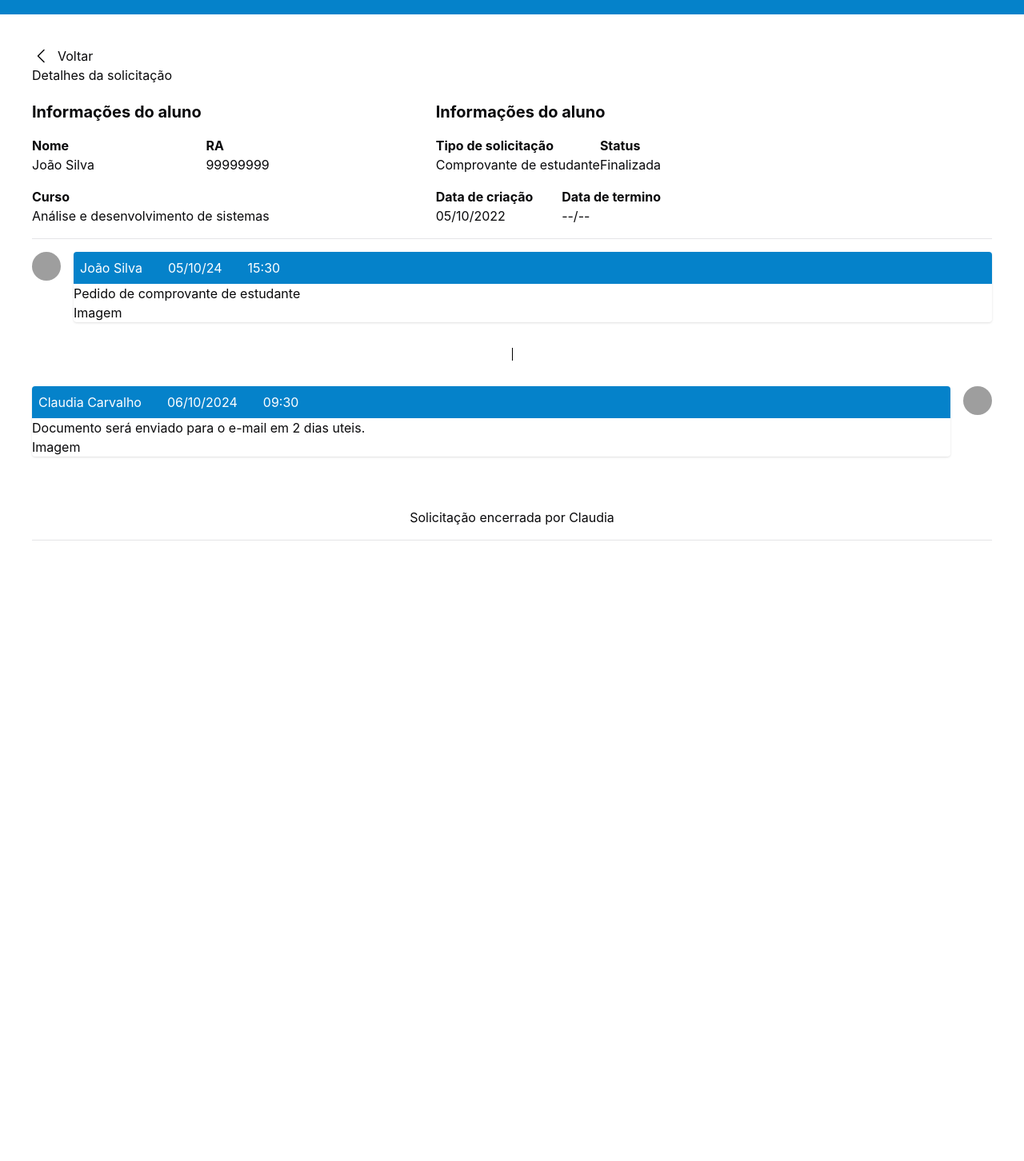
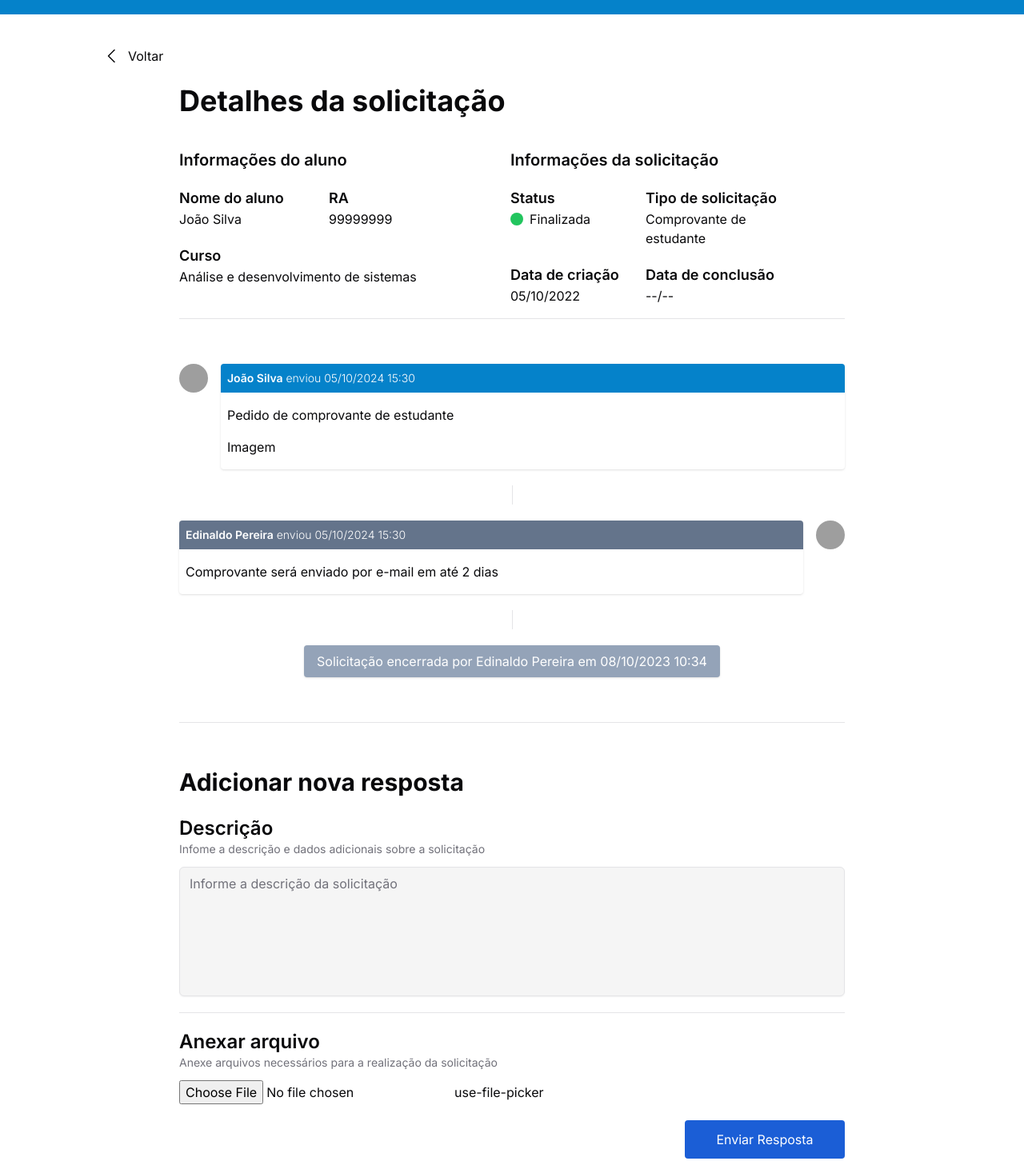
Before and after one commit to RianZenki/Req, a React (Vite) app: page /solicitacao/1 in a window 1280 px wide. Shown: the part 58-1510 px from the top of the page at 80% size. Before the commit the page ends 800 px from the top, so only its background shows below. Built offline with nearby package versions, Linux system fonts and the light colour scheme; grey boxes are pictures that could not be loaded.

Commit message:
feat: improviments

```diff
--- a/src/index.css
+++ b/src/index.css
@@ -1,3 +1,4 @@
+@import url('https://fonts.googleapis.com/css2?family=Inter:wght@100..900&family=Poppins:wght@500;600&display=swap');
 @tailwind base;
 @tailwind components;
 @tailwind utilities;
--- a/src/screens/Home/index.tsx
+++ b/src/screens/Home/index.tsx
@@ -2,28 +2,27 @@ import { columns } from "@/components/RequestTable/columns";
 import { DataTable } from "@/components/RequestTable/data-table";
 import { Button } from "@/components/ui/button";
 import { DropdownMenu, DropdownMenuCheckboxItem, DropdownMenuContent, DropdownMenuLabel, DropdownMenuSeparator, DropdownMenuTrigger } from "@/components/ui/dropdown-menu";
-import {
-   Select,
-   SelectContent,
-   SelectGroup,
-   SelectItem,
-   SelectLabel,
-   SelectTrigger,
-   SelectValue,
-} from "@/components/ui/select";
 import { data } from "@/utils/fake-data";
 import { requestTypes } from "@/utils/request-types";
-import { DropdownMenuCheckboxItemProps } from "@radix-ui/react-dropdown-menu";
 import { ChevronDownIcon } from "@radix-ui/react-icons";
 import { Plus } from "phosphor-react";
 import { useState } from "react";
 import { useNavigate } from "react-router-dom";
 
 export const Home = () => {
-   type Checked = DropdownMenuCheckboxItemProps["checked"]
+  const [access, setAccess] = useState(false);
+  const [disciplineRush, setDisciplineRush] = useState(false);
+  const [signature, setSignature] = useState(false);
+  const [cancellation, setCancellation] = useState(false);
+  const [fatecCard, setFatecCard] = useState(false);
+  const [registrationProof, setRegistrationProof] = useState(false);
+  const [programContent, setProgramContent] = useState(false);
+  const [abandoningSubjects, setAbandoningSubjects] = useState(false);
+  const [schoolRecords, setSchoolRecords] = useState(false);
+  const [information, setInformation] = useState(false);
+  const [contractTemplates, setContractTemplates] = useState(false);
+  const [lockout, setLockout] = useState(false);
 
-  const [showStatusBar, setShowStatusBar] = useState<Checked>(true)
-  const [showActivityBar, setShowActivityBar] = useState<Checked>(false)
   const navigate = useNavigate()
 
    return (
@@ -49,19 +48,89 @@ export const Home = () => {
                />
 
                <div className="flex gap-6">
-                  <Select>
-                     <SelectTrigger className="w-[230px] h-9.25 font-semibold">
-                        <SelectValue placeholder="Tipo de solicitação" />
-                     </SelectTrigger>
-                     <SelectContent>
-                        <SelectGroup>
-                           <SelectLabel>Tipo de solicitação</SelectLabel>
-                              {requestTypes.map(type => (
-                                 <SelectItem key={type} value={type}>{type}</SelectItem>
-                                 ))}
-                        </SelectGroup>
-                     </SelectContent>
-                  </Select>
+                  <DropdownMenu>
+                     <DropdownMenuTrigger className="w-[230px] h-9.25" asChild >
+                        <Button variant="outline" className="flex justify-between font-semibold">
+                        Tipo de solicitação <ChevronDownIcon className="ml-2 h-4 w-4" />
+                        </Button>
+                     </DropdownMenuTrigger>
+                     <DropdownMenuContent className="w-[230px]">
+                        <DropdownMenuLabel>Tipo de solicitação</DropdownMenuLabel>
+                        <DropdownMenuSeparator />
+                           <DropdownMenuCheckboxItem
+                              checked={access}
+                              onCheckedChange={setAccess}
+                              >
+                              Acesso e senhas
+                           </DropdownMenuCheckboxItem>
+                           <DropdownMenuCheckboxItem
+                              checked={disciplineRush}
+                              onCheckedChange={setDisciplineRush}
+                              >
+                              Apressamento de disciplina
+                           </DropdownMenuCheckboxItem>
+                           <DropdownMenuCheckboxItem
+                              checked={signature}
+                              onCheckedChange={setSignature}
+                              >
+                              Assinaturas
+                           </DropdownMenuCheckboxItem>
+                           <DropdownMenuCheckboxItem
+                              checked={cancellation}
+                              onCheckedChange={setCancellation}
+                              >
+                              Cancelamento
+                           </DropdownMenuCheckboxItem>
+                           <DropdownMenuCheckboxItem
+                              checked={fatecCard}
+                              onCheckedChange={setFatecCard}
+                              >
+                              Carteirinha Fatec
+                           </DropdownMenuCheckboxItem>
+                           <DropdownMenuCheckboxItem
+                              checked={registrationProof}
+                              onCheckedChange={setRegistrationProof}
+                              >
+                              Comprovante de matricula
+                           </DropdownMenuCheckboxItem>
+                           <DropdownMenuCheckboxItem
+                              checked={programContent}
+                              onCheckedChange={setProgramContent}
+                              >
+                              Conteúdos programáticos
+                           </DropdownMenuCheckboxItem>
+                           <DropdownMenuCheckboxItem
+                              checked={abandoningSubjects}
+                              onCheckedChange={setAbandoningSubjects}
+                              >
+                              Desitência de disciplinas
+                           </DropdownMenuCheckboxItem>
+                           <DropdownMenuCheckboxItem
+                              checked={schoolRecords}
+                              onCheckedChange={setSchoolRecords}
+                              >
+                              Histórico Escolar
+                           </DropdownMenuCheckboxItem>
+                           <DropdownMenuCheckboxItem
+                              checked={information}
+                              onCheckedChange={setInformation}
+                              >
+                              Informações
+                           </DropdownMenuCheckboxItem>
+                           <DropdownMenuCheckboxItem
+                              checked={contractTemplates}
+                              onCheckedChange={setContractTemplates}
+                              >
+                              Modelos de Contratos
+                           </DropdownMenuCheckboxItem>
+                           <DropdownMenuCheckboxItem
+                              checked={lockout}
+                              onCheckedChange={setLockout}
+                              >
+                              Trancamento
+                           </DropdownMenuCheckboxItem>
+                     </DropdownMenuContent>
+                  </DropdownMenu>
 
                   <DropdownMenu>
                      <DropdownMenuTrigger className="w-[180px] h-9.25" asChild >
@@ -73,17 +142,17 @@ export const Home = () => {
                         <DropdownMenuLabel>Status</DropdownMenuLabel>
                         <DropdownMenuSeparator />
                         <DropdownMenuCheckboxItem
-                           checked={showStatusBar}
-                           onCheckedChange={setShowStatusBar}
+                           checked={access}
+                           onCheckedChange={setAccess}
                            >
                            Em andamento
                         </DropdownMenuCheckboxItem>
-                        <DropdownMenuCheckboxItem
-                           checked={showActivityBar}
-                           onCheckedChange={setShowActivityBar}
+                        {/* <DropdownMenuCheckboxItem
+                           checked={requestType.abandoningSubjects}
+                           onCheckedChange={() => setRequestType(prev => ({...requestType, abandoningSubjects: !prev.abandoningSubjects}))}
                            >
                            Finalizado
-                        </DropdownMenuCheckboxItem>
+                        </DropdownMenuCheckboxItem> */}
                      </DropdownMenuContent>
                   </DropdownMenu>
                </div>
--- a/src/screens/NewRequest/index.tsx
+++ b/src/screens/NewRequest/index.tsx
@@ -6,9 +6,9 @@ import { requestTypes } from "@/utils/request-types"
 
 export const NewRequest = () => {
    return (
-      <div className="w-full max-w-[1600px] px-20 mx-auto mt-10 flex flex-col gap-6">
+      <div className="w-full max-w-[1600px] px-32 mx-auto mt-10 flex flex-col gap-6">
          <NavBar />
-         <div className="px-36 flex flex-col gap-4">
+         <div className="px-24 flex flex-col gap-4">
             <div>
                <h2 className="text-4xl font-bold mb-1">Nova solicitação</h2>
                <p className="text-muted-foreground">Crie uma nova solicitação</p>
@@ -18,7 +18,7 @@ export const NewRequest = () => {
 
             <form className="flex flex-col gap-5">
                <section>
-                  <label htmlFor="request-type" className="inline-block font-bold text-2xl">Tipo da solicitação</label>
+                  <label htmlFor="request-type" className="inline-block font-semibold text-2xl">Tipo da solicitação</label>
                   <p className="text-muted-foreground text-sm mb-3">Selecione o tipo da solicitação</p>
                      <Select>
                         <SelectTrigger id="request-type" className="w-full h-14 text-base border-none shadow-none  bg-[#f5f5f5] focus:outline focus:outline-brandColor-700 focus-within:outline-1">
@@ -38,15 +38,15 @@ export const NewRequest = () => {
                <Separator />
 
                <section>
-                  <label htmlFor="description" className="inline-block font-bold text-2xl">Descrição</label>
+                  <label htmlFor="description" className="inline-block font-semibold text-2xl">Descrição</label>
                   <p className="text-muted-foreground text-sm mb-3">Infome a descrição e dados adicionais sobre a solicitação</p>
-                  <Textarea id="description" placeholder="Informe a descrição da solicitação" rows={6} className="resize-none text-base focus-visible:ring-brandColor-700" />
+                  <Textarea id="description" placeholder="Informe a descrição da solicitação" rows={6} className="resize-none text-base bg-[#f5f5f5] focus-visible:ring-brandColor-700" />
                </section>
 
                <Separator />
 
                <section>
-                  <label htmlFor="" className="inline-block font-bold text-2xl">Anexar arquivo</label>
+                  <label htmlFor="" className="inline-block font-semibold text-2xl">Anexar arquivo</label>
                   <p className="text-muted-foreground text-sm mb-3">Anexe arquivos necessários para a realização da solicitação</p>
                   <input type="file" name="" id="" />
                   use-file-picker
--- a/src/screens/Request/index.tsx
+++ b/src/screens/Request/index.tsx
@@ -1,52 +1,58 @@
 import { NavBar } from "@/components/NavBar"
 import { Avatar, AvatarFallback, AvatarImage } from "@/components/ui/avatar"
 import { Separator } from "@/components/ui/separator"
+import { Textarea } from "@/components/ui/textarea"
 
 export const Request = () => {
    return (
-      <div className="p-10">
+      <div className="w-full max-w-[1600px] px-32 mx-auto mt-10 flex flex-col gap-6">
          <NavBar />
-         <div className="flex flex-col gap-4">
-            <section className="space-y-5">
-               <h2>Detalhes da solicitação</h2>
-               <div className="flex gap-52">
-                  <section className="flex flex-col gap-4">
-                     <h3 className="text-xl font-bold">Informações do aluno</h3>
-                     <div className="flex justify-between">
-                        <div className="">
-                           <strong>Nome</strong>
+         <div className="px-24 flex flex-col gap-4">
+            <section className="space-y-10">
+               <h2 className="text-4xl font-bold">Detalhes da solicitação</h2>
+               <div className="flex w-full justify-between gap-10">
+                  <section className="flex flex-col gap-5 w-full max-w-[500px]">
+                     <h3 className="text-xl font-semibold">Informações do aluno</h3>
+                     <div className="flex">
+                        <div className="w-[50%]">
+                           <strong className="text-lg font-semibold">Nome do aluno</strong>
                            <p>João Silva</p>
                         </div>
-                        <div className="">
-                           <strong>RA</strong>
+                        <div className="w-[50%]">
+                           <strong className="text-lg font-semibold">RA</strong>
                            <p>99999999</p>
                         </div>
                      </div>
-                     <div>
-                        <strong>Curso</strong>
+                     <div className="flex">
+                        <div className="w-[100%]">
+                           <strong className="text-lg font-semibold">Curso</strong>
                            <p>Análise e desenvolvimento de sistemas</p>
+                        </div>
                      </div>
                   </section>
 
-                  <section className="flex flex-col gap-4">
-                     <h3 className="text-xl font-bold">Informações do aluno</h3>
-                     <div className="flex justify-between">
-                        <div>
-                           <strong>Tipo de solicitação</strong>
-                           <p>Comprovante de estudante</p>
-                        </div>
-                        <div>
-                           <strong>Status</strong>
+                  <section className="flex flex-col gap-5 pr-20 w-full max-w-[500px]">
+                     <h3 className="text-xl font-semibold">Informações da solicitação</h3>
+                     <div className="flex">
+                        <div className="w-[50%]">
+                           <strong className="text-lg font-semibold">Status</strong>
+                           <div className="flex gap-2 items-center">
+                              <span className="inline-block size-4 bg-green-500 rounded-full" />
                               <p>Finalizada</p>
                            </div>
                         </div>
-                     <div className="flex justify-between">
-                        <div>
-                           <strong>Data de criação</strong>
+                        <div className="w-[50%]">
+                           <strong className="text-lg font-semibold">Tipo de solicitação</strong>
+                           <p>Comprovante de estudante</p>
+                        </div>
+                     </div>
+                     <div className="flex">
+                        <div className="w-[50%]">
+                           <strong className="text-lg font-semibold">Data de criação</strong>
                            <p>05/10/2022</p>
                         </div>
-                        <div>
-                           <strong>Data de termino</strong>
+                        <div className="w-[50%]">
+                           <strong className="text-lg font-semibold">Data de conclusão</strong>
                            <p>--/--</p>
                         </div>
                      </div>
@@ -56,18 +62,19 @@ export const Request = () => {
 
             <Separator />
 
-            <section className="flex flex-col gap-8 justify-center items-center">
+            <section className="flex flex-col gap-5 my-10 justify-center items-center">
                <div  className="flex gap-4 w-full">
                   <Avatar className="size-9">
                      <AvatarImage src="https://github.com/shadcn.png" />
                      <AvatarFallback>CN</AvatarFallback>
                   </Avatar>
                   <div className="w-full rounded shadow">
-                     <header className="flex gap-8 bg-brandColor-500 text-white p-2 rounded-t">
-                        <p>João Silva</p>
-                        <p>05/10/24</p>
-                        <p>15:30</p>
+                     <header className="flex gap-8 bg-brandColor-500 p-2 rounded-t">
+                        <p className="text-white text-sm font-light">
+                           <strong className="font-semibold">João Silva</strong> enviou 05/10/2024 15:30
+                        </p>
                      </header>
+                     <div className="flex flex-col gap-4 px-2 py-4">
                         <main>
                            <p>Pedido de comprovante de estudante</p>
                         </main>
@@ -76,8 +83,9 @@ export const Request = () => {
                         </footer>
                      </div>
                   </div>
+               </div>
 
-               <Separator orientation="vertical" className="bg-black h-4" />
+               <Separator orientation="vertical" className="h-6" />
 
                <div  className="flex flex-row-reverse gap-4 w-full">
                   <Avatar className="size-9">
@@ -85,28 +93,49 @@ export const Request = () => {
                      <AvatarFallback>CN</AvatarFallback>
                   </Avatar>
                   <div className="w-full rounded shadow">
-                     <header className="flex gap-8 bg-brandColor-500 text-white p-2 rounded-t">
-                        <p>Claudia Carvalho</p>
-                        <p>06/10/2024</p>
-                        <p>09:30</p>
+                     <header className="flex gap-8 bg-slate-500 p-2 rounded-t">
+                        <p className="text-white text-sm font-light">
+                           <strong className="font-semibold">Edinaldo Pereira</strong> enviou 05/10/2024 15:30
+                        </p>
                      </header>
+                     <div className="flex flex-col gap-4 px-2 py-4">
                         <main>
-                        <p>Documento será enviado para o e-mail em 2 dias uteis.</p>
+                           <p>Comprovante será enviado por e-mail em até 2 dias</p>
                         </main>
-                     <footer>
-                        <p>Imagem</p>
-                     </footer>
+                     </div>
                   </div>
                </div>
 
-               <Separator orientation="vertical" />
+               <Separator orientation="vertical" className="h-6" />
 
-               <div>
-                  <p>Solicitação encerrada por Claudia</p>
+               <div className="px-4 py-2 shadow rounded bg-slate-400 text-white">
+                  <p>Solicitação encerrada por Edinaldo Pereira em 08/10/2023 10:34</p>
                </div>
             </section>
 
             <Separator />
+
+            <section className="my-10">
+               <h3 className="font-bold text-3xl mb-6">Adicionar nova resposta</h3>
+               <form className="flex flex-col gap-5">
+                  <section>
+                     <label htmlFor="description" className="inline-block font-semibold text-2xl">Descrição</label>
+                     <p className="text-muted-foreground text-sm mb-3">Infome a descrição e dados adicionais sobre a solicitação</p>
+                     <Textarea id="description" placeholder="Informe a descrição da solicitação" rows={6} className="resize-none text-base bg-[#f5f5f5] focus-visible:ring-brandColor-700" />
+                  </section>
+
+                  <Separator />
+
+                  <section>
+                     <label htmlFor="" className="inline-block font-semibold text-2xl">Anexar arquivo</label>
+                     <p className="text-muted-foreground text-sm mb-3">Anexe arquivos necessários para a realização da solicitação</p>
+                     <input type="file" name="" id="" />
+                     use-file-picker
+                  </section>
+
+                  <button className="w-[200px] h-12 px-5 py-4 rounded bg-brandColor-700 text-white transition hover:bg-[#2672f9] flex items-center justify-center self-end">Enviar Resposta</button>
+               </form>
+            </section>
          </div>
       </div>
    )
```
Lines whose indentation alone changed are shown as unchanged.
